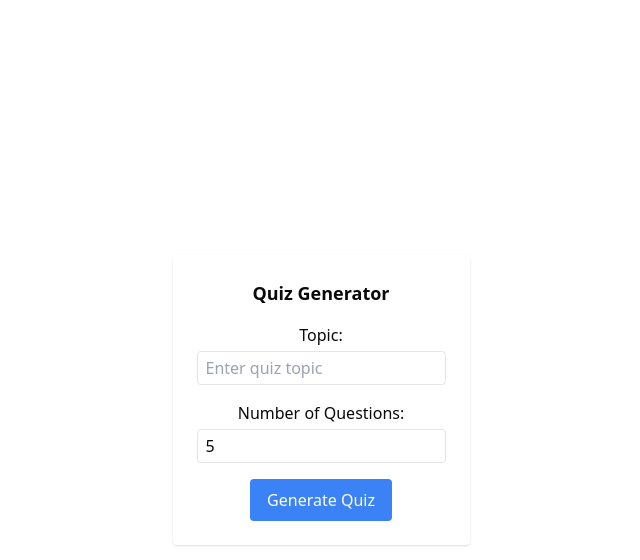
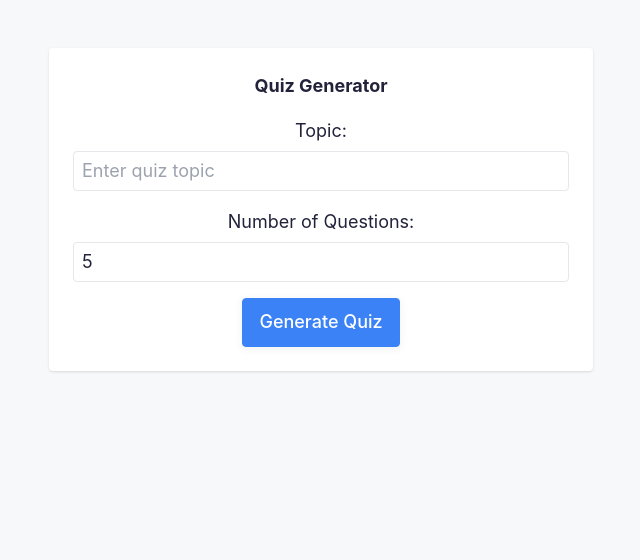
Before and after one commit to albe-martin/TeacherMCQ, a React (Vite) app: page / in a window 1280 px wide. Shown: the top 560 px of the page, without its empty margins (319-959 px from the left). Built offline with nearby package versions, Linux system fonts and the light colour scheme.

Commit message:
Updates on save changes button in teachers edit tab

```diff
--- a/src/App.jsx
+++ b/src/App.jsx
@@ -31,16 +31,16 @@ function App() {
   // Teacher page: toggle, editor, preview, back button
   const TeacherPage = () => (
     <div className="p-4 max-w-3xl mx-auto space-y-6 relative min-h-screen">
-      {/* Back button top left */}
-      <button
-        className="fixed top-4 left-4 z-20 flex items-center gap-2 px-3 py-2 rounded-full bg-white shadow hover:bg-gray-100 transition-colors border border-gray-200"
-        onClick={() => navigate('/')}
-        aria-label="Back to Home"
-      >
-        <FiArrowLeft size={20} />
-      </button>
-      {/* ModeToggle top right */}
-      <div className="fixed top-4 right-4 z-20">
+      {/* Header with back and toggle buttons aligned */}
+      <div className="fixed top-4 left-0 w-full z-20 flex items-center justify-between px-8">
+        <button
+          className="flex items-center gap-2 px-4 py-2 rounded-full font-semibold border transition-colors focus:outline-none bg-white shadow border-gray-200 hover:bg-blue-100"
+          onClick={() => navigate('/')}
+          aria-label="Back to Home"
+          style={{ height: '48px' }}
+        >
+          <FiArrowLeft size={20} className="text-blue-600" />
+        </button>
         <ModeToggle mode={mode} setMode={setMode} />
       </div>
       <div className="pt-24">
--- a/src/ModeToggle.jsx
+++ b/src/ModeToggle.jsx
@@ -3,11 +3,10 @@ import React from "react";
 // ModeToggle: Switch between teacher and student views
 function ModeToggle({ mode, setMode }) {
   return (
-    <div className="flex items-center gap-4">
-      <span className="font-medium text-gray-600 mr-2">View:</span>
+    <div className="flex items-center gap-4 bg-white p-2 rounded-full shadow border border-gray-200">
       <button
         className={`flex items-center gap-2 px-4 py-2 rounded-full font-semibold border transition-colors focus:outline-none
-          ${mode === 'teacher' ? 'bg-blue-500 text-white border-blue-500 shadow' : 'bg-white text-blue-500 border-gray-300 hover:bg-blue-50'}
+          ${mode === 'teacher' ? 'bg-blue-600 text-white border-blue-600 shadow' : 'bg-white text-blue-600 border-gray-300 hover:bg-blue-100'}
         `}
         onClick={() => setMode('teacher')}
       >
@@ -15,7 +14,7 @@ function ModeToggle({ mode, setMode }) {
       </button>
       <button
         className={`flex items-center gap-2 px-4 py-2 rounded-full font-semibold border transition-colors focus:outline-none
-          ${mode === 'student' ? 'bg-green-500 text-white border-green-500 shadow' : 'bg-white text-green-500 border-gray-300 hover:bg-green-50'}
+          ${mode === 'student' ? 'bg-green-600 text-white border-green-600 shadow' : 'bg-white text-green-600 border-gray-300 hover:bg-green-100'}
         `}
         onClick={() => setMode('student')}
       >
--- a/src/QuizGenerator.jsx
+++ b/src/QuizGenerator.jsx
@@ -11,7 +11,7 @@ function QuizGenerator({ onGenerate }) {
   const [error, setError] = React.useState("");
 
   // Hardcoded OpenAI API key (replace with your own for production)
-  const OPENAI_API_KEY = "sk-REPLACE_ME_WITH_YOUR_KEY";
+  const OPENAI_API_KEY = "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";
   const [apiKey, setApiKey] = React.useState("");
 
   // Fetch questions from OpenAI
--- a/src/StudentPreview.jsx
+++ b/src/StudentPreview.jsx
@@ -37,7 +37,7 @@ function StudentPreview({ questions }) {
               <div className="font-semibold">{q.question}</div>
               <div className="space-y-1">
                 {q.options.map((opt, oIdx) => (
-                  <label key={oIdx} className="flex items-center gap-2">
+                  <label key={opt.id || oIdx} className="flex items-center gap-2">
                     <input
                       type="radio"
                       name={`q${qIdx}`}
@@ -45,7 +45,7 @@ function StudentPreview({ questions }) {
                       disabled={submitted}
                       onChange={() => handleSelect(qIdx, oIdx)}
                     />
-                    {opt}
+                    {typeof opt === 'object' ? opt.text : opt}
                   </label>
                 ))}
               </div>
--- a/src/index.css
+++ b/src/index.css
@@ -1,144 +1,136 @@
-:root {
-  /* ...existing styles... */
-}
 
 @tailwind base;
 @tailwind components;
 @tailwind utilities;
+
+/* Minimal, clean, modern quiz app theme */
 :root {
-  font-family: system-ui, Avenir, Helvetica, Arial, sans-serif;
-  line-height: 1.5;
-  font-weight: 400;
+  --bg-main: #f7f8fa;
+  --bg-card: #ffffff;
+  --accent: #3b82f6;
+  --accent-light: #e0e7ff;
+  --text-main: #22223b;
+  --text-secondary: #4a5568;
+  --border: #e5e7eb;
+}
 
-  color-scheme: light dark;
-  color: rgba(255, 255, 255, 0.87);
-  background-color: #242424;
-
-  font-synthesis: none;
-  text-rendering: optimizeLegibility;
+body {
+  margin: 0;
+  min-width: 320px;
+  min-height: 100vh;
+  background: var(--bg-main);
+  color: var(--text-main);
+  font-family: 'Inter', 'Segoe UI', 'Roboto', 'Helvetica Neue', Arial, sans-serif;
+  font-size: 18px;
+  line-height: 1.7;
   -webkit-font-smoothing: antialiased;
   -moz-osx-font-smoothing: grayscale;
 }
 
-a {
+/* Headings */
+h1, .heading-main {
+  font-size: 2.25rem;
+  font-weight: 700;
+  color: var(--text-main);
+  margin-bottom: 1rem;
+  letter-spacing: 0.5px;
+}
+h2, .heading-section {
+  font-size: 1.5rem;
+  font-weight: 600;
+  color: var(--text-main);
+  margin-bottom: 0.75rem;
+}
+h3, .heading-sub {
+  font-size: 1.125rem;
   font-weight: 500;
-  color: #646cff;
-  text-decoration: inherit;
-}
-a:hover {
-  color: #535bf2;
+  color: var(--text-secondary);
+  margin-bottom: 0.5rem;
 }
 
-body {
-  margin: 0;
-  display: flex;
-  place-items: center;
-  min-width: 320px;
-  min-height: 100vh;
+/* Card styling */
+.card {
+  background: var(--bg-card);
+  border-radius: 1.5rem;
+  box-shadow: 0 2px 12px 0 rgba(60,72,88,0.08);
+  padding: 2rem;
+  margin-bottom: 2rem;
+  color: var(--text-main);
+  border: 1px solid var(--border);
+  transition: box-shadow 0.2s, border-color 0.2s;
+}
+.card:hover {
+  box-shadow: 0 4px 24px 0 rgba(60,72,88,0.12);
+  border-color: var(--accent);
 }
 
-h1 {
-  font-size: 3.2em;
-  line-height: 1.1;
-}
-
+/* Button styling */
 button {
   border-radius: 8px;
-  border: 1px solid transparent;
+  border: 1px solid var(--accent);
   padding: 0.6em 1.2em;
   font-size: 1em;
-  font-weight: 500;
+  font-weight: 600;
   font-family: inherit;
-  background-color: #1a1a1a;
+  background: var(--accent);
+  color: #fff;
   cursor: pointer;
-  transition: border-color 0.25s;
+  transition: border-color 0.25s, box-shadow 0.2s, background 0.2s;
+  box-shadow: 0 2px 8px 0 rgba(60,72,88,0.08);
 }
 button:hover {
-  border-color: #646cff;
+  border-color: var(--accent-light);
+  box-shadow: 0 4px 16px 0 rgba(60,72,88,0.12);
+  background: var(--accent-light);
+  color: var(--accent);
 }
 button:focus,
 button:focus-visible {
-  outline: 4px auto -webkit-focus-ring-color;
+  outline: 2px solid var(--accent);
+  outline-offset: 2px;
 }
 
-@media (prefers-color-scheme: light) {
-  :root {
-    color: #213547;
-    background-color: #ffffff;
-  }
-  a:hover {
-    color: #747bff;
-  }
-  button {
-    background-color: #f9f9f9;
-  }
+/* Toggle and back button styles */
+.toggle-btn, .back-btn {
+  background: #fff;
+  color: var(--accent);
+  border: 1px solid var(--border);
+  font-weight: 600;
+  font-size: 1em;
+  border-radius: 8px;
+  padding: 0.5em 1em;
+  box-shadow: 0 2px 8px 0 rgba(60,72,88,0.06);
+  transition: border-color 0.2s, background 0.2s, color 0.2s;
+}
+.toggle-btn:hover, .back-btn:hover {
+  background: var(--accent-light);
+  color: var(--accent);
+  border-color: var(--accent);
 }
 
-
-
-@layer base {
-  :root {
-    --background: 0 0% 100%;
-    --foreground: 0 0% 3.9%;
-    --card: 0 0% 100%;
-    --card-foreground: 0 0% 3.9%;
-    --popover: 0 0% 100%;
-    --popover-foreground: 0 0% 3.9%;
-    --primary: 0 0% 9%;
-    --primary-foreground: 0 0% 98%;
-    --secondary: 0 0% 96.1%;
-    --secondary-foreground: 0 0% 9%;
-    --muted: 0 0% 96.1%;
-    --muted-foreground: 0 0% 45.1%;
-    --accent: 0 0% 96.1%;
-    --accent-foreground: 0 0% 9%;
-    --destructive: 0 84.2% 60.2%;
-    --destructive-foreground: 0 0% 98%;
-    --border: 0 0% 89.8%;
-    --input: 0 0% 89.8%;
-    --ring: 0 0% 3.9%;
-    --chart-1: 12 76% 61%;
-    --chart-2: 173 58% 39%;
-    --chart-3: 197 37% 24%;
-    --chart-4: 43 74% 66%;
-    --chart-5: 27 87% 67%;
-    --radius: 0.5rem;
-  }
-  .dark {
-    --background: 0 0% 3.9%;
-    --foreground: 0 0% 98%;
-    --card: 0 0% 3.9%;
-    --card-foreground: 0 0% 98%;
-    --popover: 0 0% 3.9%;
-    --popover-foreground: 0 0% 98%;
-    --primary: 0 0% 98%;
-    --primary-foreground: 0 0% 9%;
-    --secondary: 0 0% 14.9%;
-    --secondary-foreground: 0 0% 98%;
-    --muted: 0 0% 14.9%;
-    --muted-foreground: 0 0% 63.9%;
-    --accent: 0 0% 14.9%;
-    --accent-foreground: 0 0% 98%;
-    --destructive: 0 62.8% 30.6%;
-    --destructive-foreground: 0 0% 98%;
-    --border: 0 0% 14.9%;
-    --input: 0 0% 14.9%;
-    --ring: 0 0% 83.1%;
-    --chart-1: 220 70% 50%;
-    --chart-2: 160 60% 45%;
-    --chart-3: 30 80% 55%;
-    --chart-4: 280 65% 60%;
-    --chart-5: 340 75% 55%;
-  }
+/* Links */
+a {
+  font-weight: 500;
+  color: var(--accent);
+  text-decoration: underline;
+  transition: color 0.2s;
+}
+a:hover {
+  color: var(--text-main);
 }
 
-
-
-@layer base {
-  * {
-    @apply border-border;
-  }
-  body {
-    @apply bg-background text-foreground;
-  }
+/* Option styling (for MCQ choices) */
+.option {
+  background: #f8fafc;
+  color: var(--text-main);
+  border-radius: 0.75rem;
+  padding: 0.75em 1em;
+  margin-bottom: 0.75em;
+  border: 1px solid var(--border);
+  font-weight: 500;
+  transition: box-shadow 0.2s, border-color 0.2s;
 }
+.option:hover {
+  box-shadow: 0 2px 8px 0 var(--accent);
+  border-color: var(--accent);
+}
```
Also changed, not shown: src/QuizEditor.jsx (+61 -25 lines).
